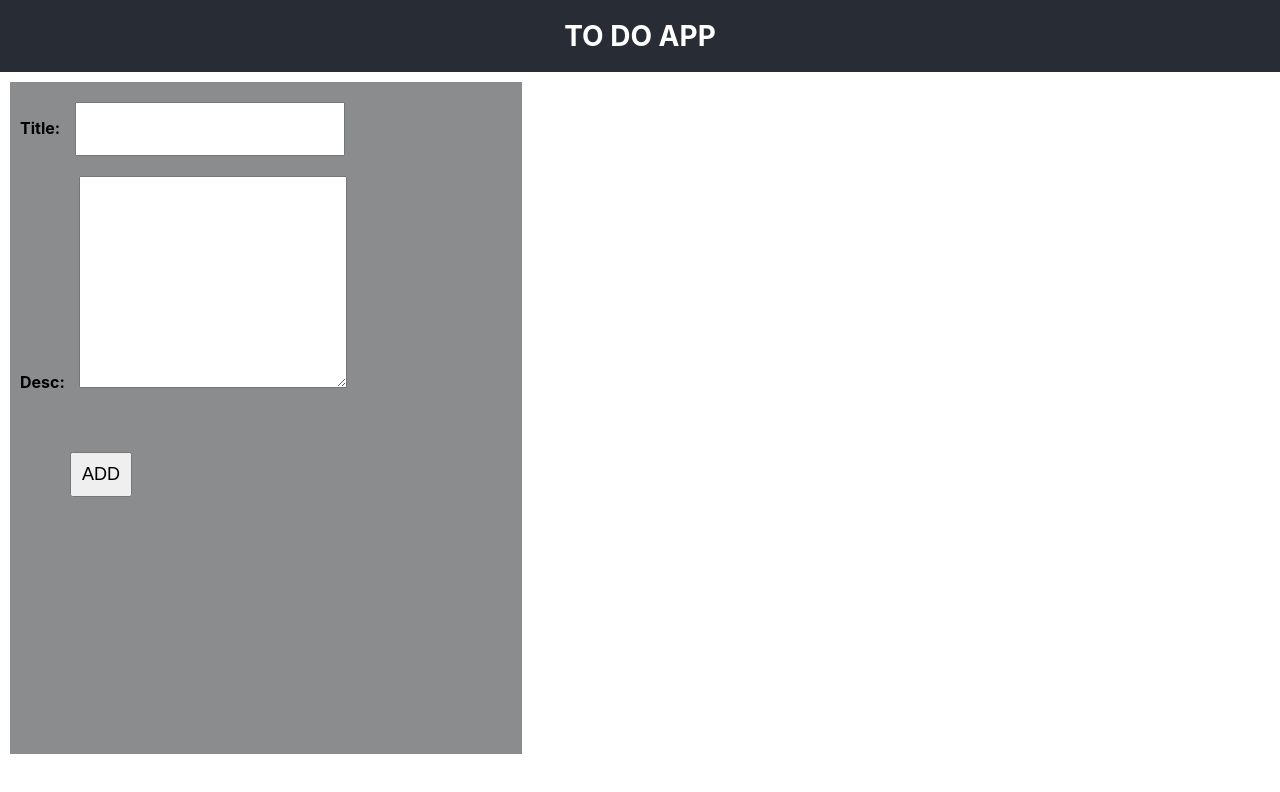
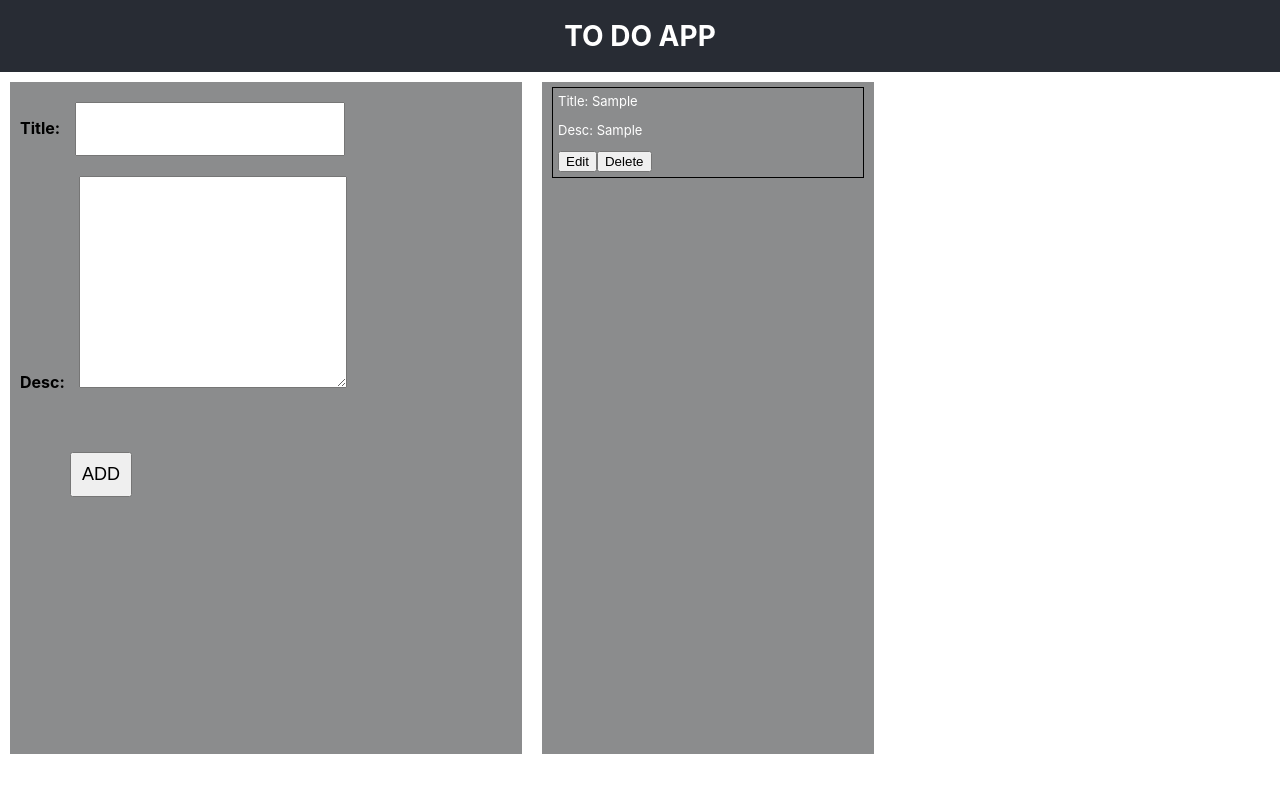
Before and after one commit to umar2627/MERN-ASSESSMENT-FRONTEND, a React (Create React App) app: page / in a window 1280 px wide. Both pictures are taken after typing "Sample", "Sample" into the empty fields and a click on the button "ADD". Shown: the top 792 px of the page. Built offline with nearby package versions, Linux system fonts and the light colour scheme.

Commit message:
create edit and update functionality

```diff
--- a/src/App.css
+++ b/src/App.css
@@ -33,9 +33,19 @@
   }
 }
 
+.body {
+display: flex;
+}
+
 .left-section {
   background-color: #8b8c8d;
   height: 84vh;
   width: 40%;
   margin: 10px;
 }
+.right-section {
+  background-color: #8b8c8d;
+  height: auto;
+  width: auto;
+  margin: 10px;
+}
--- a/src/App.js
+++ b/src/App.js
@@ -1,18 +1,51 @@
 import './App.css';
 import NavBar from './frontend/appNav';
 import InputFields from './frontend/inputFields';
+import ReadData from './frontend/readData';
+import { useState } from 'react';
 
 
 function App() {
+  const [entries, setEntries] = useState([]);
+  const [editObj, setEditObj] = useState({});
+  console.log(editObj);
+
+
+  const handleAddEntry = (newEntry) => {
+    setEntries([newEntry, ...entries])
+  };
+  const handleDelete = (index) => {
+    setEntries(entries.filter((_, i) => i !== index));
+  };
+
+  const handleEdit = (valueObject, index) => {
+    setEditObj({...valueObject, index})
+  };
+
+  const handleEditEntry = (updateObject, index) => {
+    setEntries((prev)=>{
+      return prev.map((entry, i)=>{
+       return i === index ? updateObject: entry
+      })
+    })
+
+  }
+
+
+
   return (
     <div className="App">
       <header className="App-header">
         <NavBar />
       </header>
-      <div className='left-section'>
-        <InputFields />
+      <div className='body'>
+        <div className='left-section'>
+          <InputFields onAdd={handleAddEntry} editObj={editObj} onEdit={handleEditEntry} setEditObj={setEditObj}/>
+        </div>
+        <div className='right-section'>
+          <ReadData entries={entries} handleDelete={handleDelete} handleEdit={handleEdit}/>
+        </div>
       </div>
-
     </div>
   );
 }
--- a/src/frontend/frontend.css
+++ b/src/frontend/frontend.css
@@ -15,8 +15,18 @@
 label {
     padding: 10px;
 }
-button {
-    FONT-SIZE: large;
+.button-add {
+    font-size: large;
     padding: 10px;
     margin: 60px;
 }
+
+.data {
+    width: 300px;
+    height: auto;
+    border: 1px solid #000000;
+    color: white;
+    padding: 5px;
+    margin: 5px 10px;
+    font-size: small;
+}
--- a/src/frontend/inputFields.js
+++ b/src/frontend/inputFields.js
@@ -1,9 +1,9 @@
-import { useState } from 'react';
+import { useEffect, useState } from 'react';
 import './frontend.css';
 
-export default function InputFields() {
+export default function InputFields({onAdd, editObj, onEdit, setEditObj}) {
 
-    const [title, setTitle] = useState("");
+    const [title, setTitle] = useState('');
     const [desc, setDesc] = useState("");
 
     const addButton = () => {
@@ -14,10 +14,31 @@ export default function InputFields() {
 
         const newEntry = { title, desc };
         console.log(newEntry);
+        onAdd(newEntry);
 
         setTitle("");
         setDesc("");
+
     }
+
+    const updateButton = () => {
+        if (title.trim() === "" || desc.trim() === "") {
+            alert("Both fields are required!");
+            return;
+        }
+
+        const newEntry = { title, desc };
+        onEdit(newEntry, editObj.index);
+
+        setTitle("");
+        setDesc("");
+        setEditObj({})
+    }
+
+    useEffect(()=>{
+        setTitle(editObj?.title || "");
+        setDesc(editObj?.desc|| '');
+    },[editObj?.title, editObj?.desc])
 
     return (
         <>
@@ -30,7 +51,10 @@ export default function InputFields() {
                 <textarea className="textarea" value={desc} onChange={(e) => setDesc(e.target.value)} />
             </div>
             <div>
-                <button onClick={addButton}>ADD</button>
+                <button className='button-add' onClick={Object.entries(editObj).length ? updateButton : addButton   }>
+                {Object.entries(editObj).length ? "UPDATE" : "ADD"}
+
+                </button>
             </div>
         </>
     );
--- /dev/null
+++ b/src/frontend/readData.js
@@ -0,0 +1,24 @@
+
+import './frontend.css';
+export default function ReadData({ entries, handleDelete, handleEdit}) {
+console.log(entries,'entries');
+
+    return (
+        <>
+            {entries.length === 0 ? (
+                <p className='data'>No data available</p>
+            ) : (
+                entries.map((entry, index) => (
+                    <div key={index} className="data">
+                        <span>Title: {entry.title}</span>
+                        <p>Desc: {entry.desc}</p>
+                        <button
+                        onClick={() => handleEdit(entry, index)}
+                        >Edit</button>
+                        <button onClick={() => handleDelete(index)} >Delete</button>
+                    </div>
+                ))
+            )}
+        </>
+    );
+}
```
